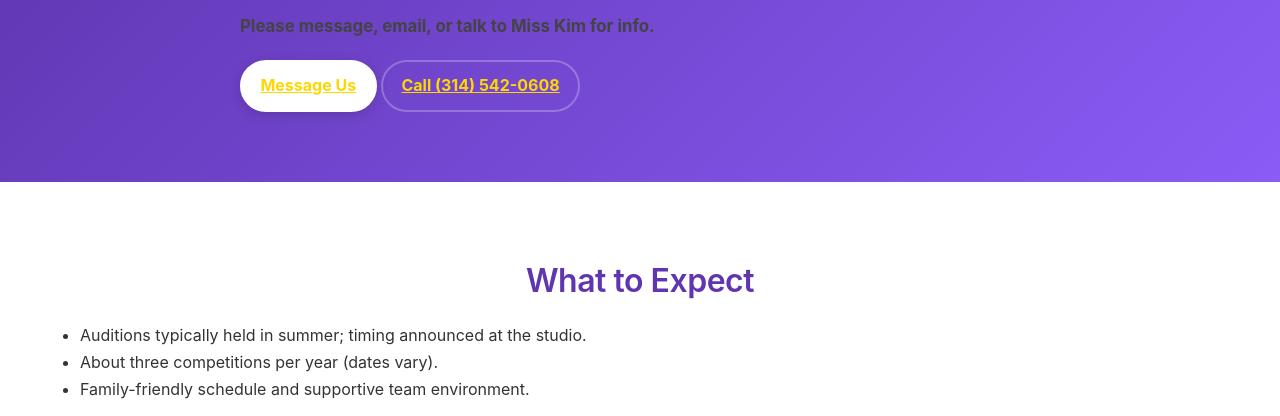
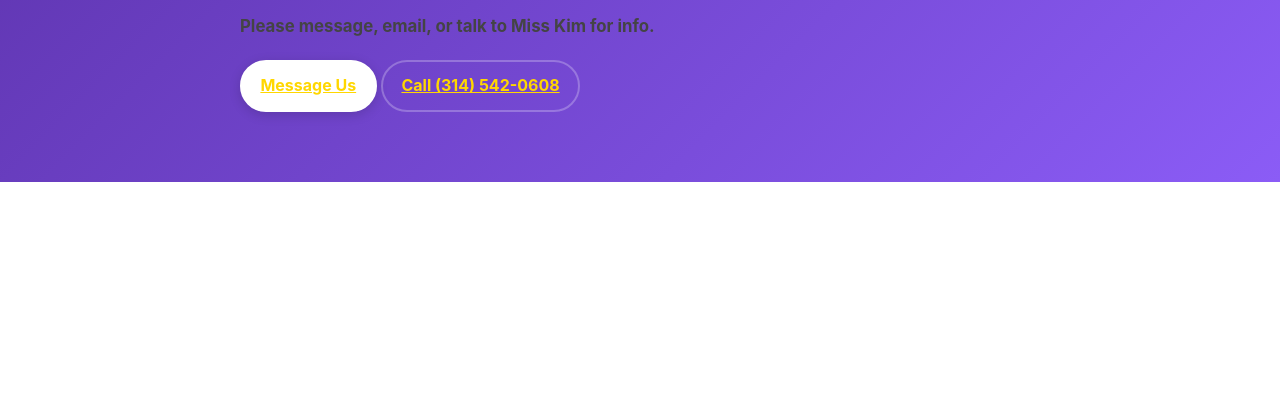
Before and after one commit to trampoline22758/project-dance-class, a plain HTML site: page competition-teams.html in a window 1280 px wide. Shown: the part 652-1068 px from the top of the page. After the commit the page ends 834 px from the top, so only its background shows below. Drawn offline with Linux system fonts and the light colour scheme.

Commit message:
Update competition-teams.html

```diff
--- a/competition-teams.html
+++ b/competition-teams.html
@@ -37,24 +37,6 @@
         </p>
       </div>
     </section>
-
-    <section class="content-section" aria-labelledby="details">
-      <div class="container">
-        <h2 id="details">What to Expect</h2>
-        <ul>
-          <li>Auditions typically held in summer; timing announced at the studio.</li>
-          <li>About three competitions per year (dates vary).</li>
-          <li>Family-friendly schedule and supportive team environment.</li>
-        </ul>
-        <p class="cta-inline">
-          <a class="btn btn--ghost" href="/class_schedule.html">View Classes</a>
-          <a class="btn btn--ghost" href="/pricing.html">Pricing</a>
-          <a class="btn btn--ghost" href="/free-trial">Free Trial</a>
-        </p>
-      </div>
-    </section>
-  </main>
-
   <script>
     // (reuse your existing JS for menu & dropdowns if needed)
   </script>
```
